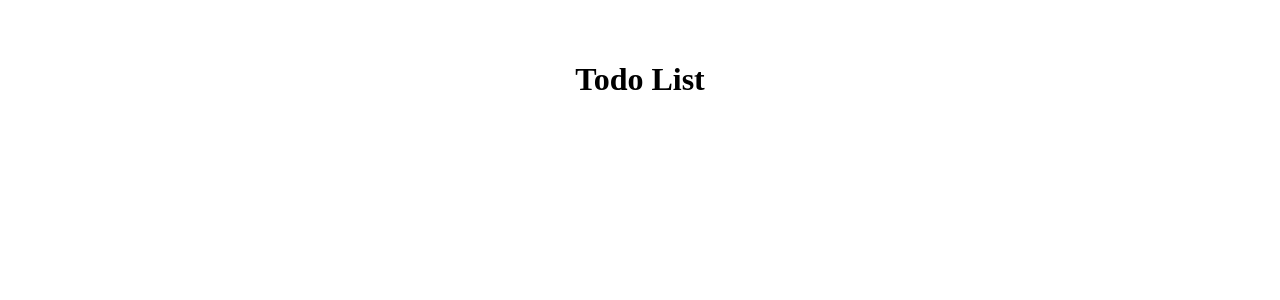
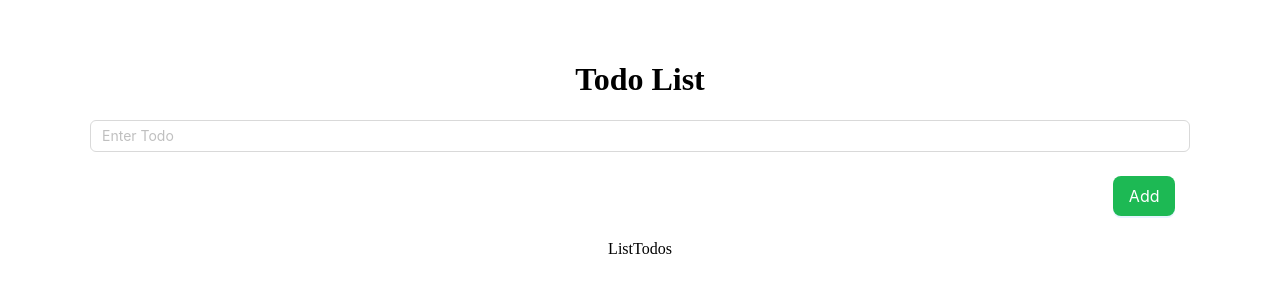
Before and after one commit to leonfiasco/nexplore, a React (Vite) app in the folder client/: page / in a window 1280 px wide. Shown: the top 300 px of the page. Built offline with nearby package versions, Linux system fonts and the light colour scheme.

Commit message:
created inputTodo component and getting data from server

```diff
--- a/client/package.json
+++ b/client/package.json
@@ -11,6 +11,7 @@
   },
   "dependencies": {
     "antd": "^5.12.4",
+    "axios": "^1.6.2",
     "react": "^18.2.0",
     "react-dom": "^18.2.0",
     "sass": "^1.69.5"
--- a/client/src/App.tsx
+++ b/client/src/App.tsx
@@ -1,11 +1,13 @@
 import { useState } from 'react';
 import './App.css';
 import InputTodo from './components/InputTodo';
+import ListTodos from './components/ListTodos';
 
 function App() {
 	return (
 		<>
 			<InputTodo />
+			<ListTodos />
 		</>
 	);
 }
--- a/client/src/components/InputTodo/index.tsx
+++ b/client/src/components/InputTodo/index.tsx
@@ -1,12 +1,54 @@
-import React from 'react';
+import { FormEvent, useState } from 'react';
+import axios from 'axios';
+import { Button, Form, Input } from 'antd';
 
 import styles from './style.module.scss';
 
+type FieldType = {
+	username?: string;
+	password?: string;
+	remember?: string;
+};
+
 const InputTodo = () => {
+	const [name, setName] = useState('');
+
+	const handleFormSubmit = async () => {
+		try {
+			const res = await axios.post('http://localhost:2402/todos/addTodo', {
+				name,
+			});
+			console.log(res);
+		} catch (error) {
+			console.log(error);
+		}
+	};
+
 	return (
-		<>
+		<div className={styles.inputContainer}>
 			<h1 className={styles.title}>Todo List</h1>
-		</>
+			<div className={styles.formWrap}>
+				<Form name='basic' className={styles.form} onFinish={handleFormSubmit}>
+					<Form.Item<FieldType>>
+						<Input
+							placeholder='Enter Todo'
+							value={name}
+							onChange={(e) => setName(e.target.value)}
+						/>
+					</Form.Item>
+					<Form.Item wrapperCol={{ offset: 22, span: 16 }}>
+						<Button
+							type='primary'
+							htmlType='submit'
+							size='large'
+							className={styles.btn}
+						>
+							Add
+						</Button>
+					</Form.Item>
+				</Form>
+			</div>
+		</div>
 	);
 };
 
--- a/client/src/components/InputTodo/style.module.scss
+++ b/client/src/components/InputTodo/style.module.scss
@@ -0,0 +1,13 @@
+.inputContainer {
+	padding: 0 50px;
+
+	.formWrap {
+		max-width: 1200px;
+		.form {
+			width: 100%;
+			.btn {
+				background-color: #1db954;
+			}
+		}
+	}
+}
--- /dev/null
+++ b/client/src/components/ListTodos/index.tsx
@@ -0,0 +1,7 @@
+import React from 'react';
+
+const ListTodos = () => {
+	return <div>ListTodos</div>;
+};
+
+export default ListTodos;
```
Also changed, not shown: client/src/components/ListTodos/style.module.scss (added), 1 other file (tests, documents, lock files or other folders).
